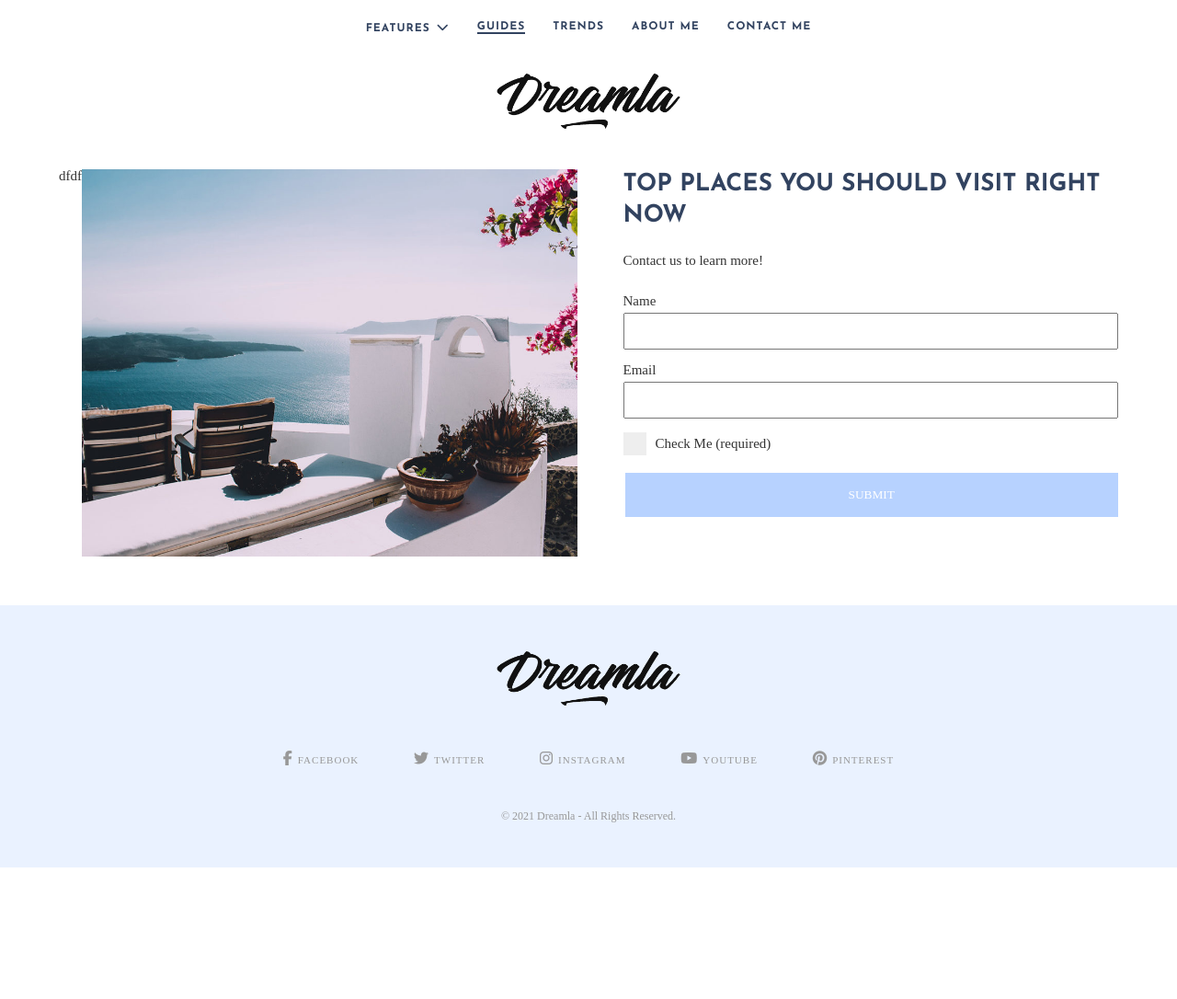
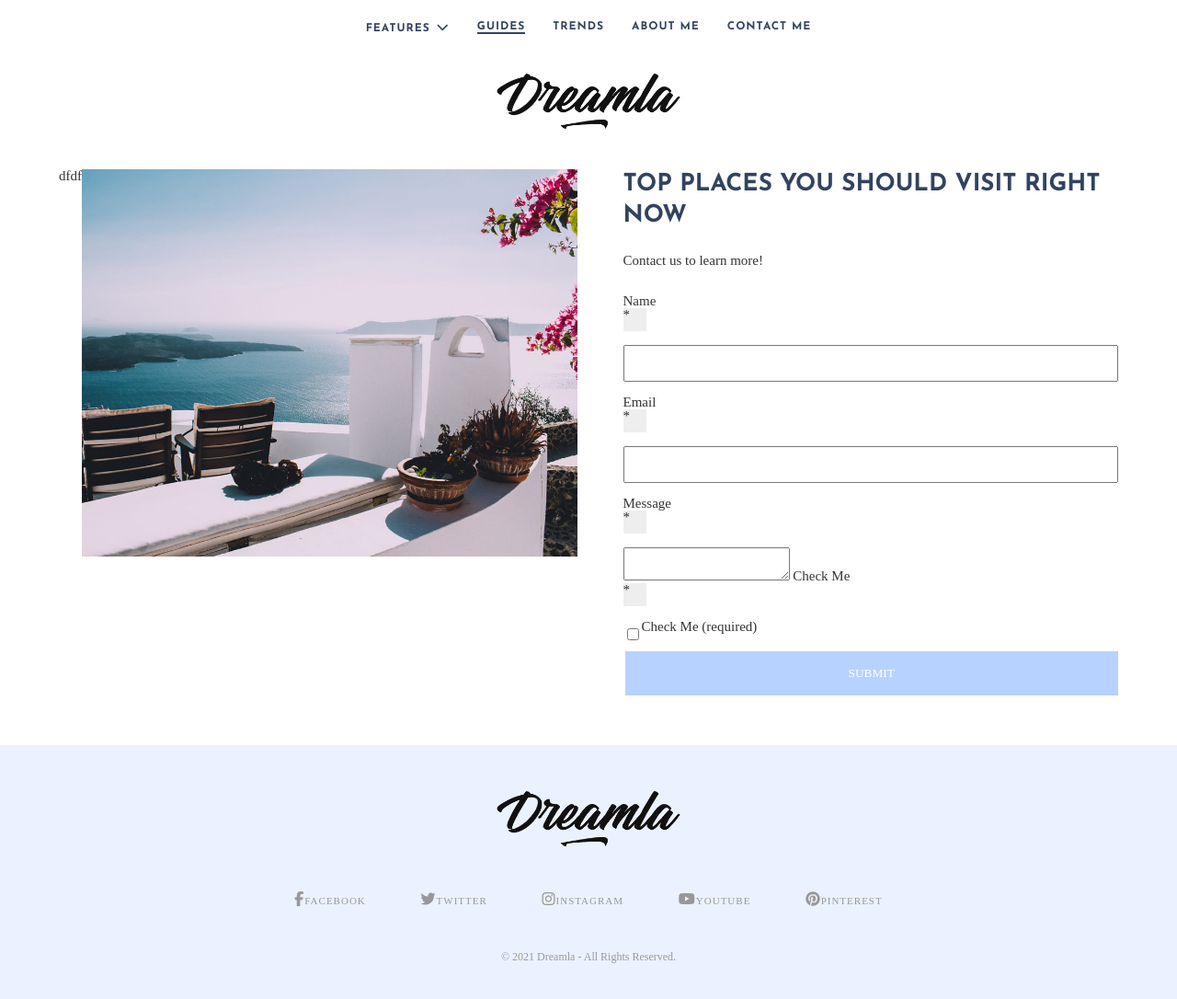
Before and after one commit to Kluon9/INM320SBB_Accessibility, a website: page public/index.html in a window 1280 px wide. Shown: the whole page at 92% size. Before the commit the page ends 943 px from the top, so only its background shows below. Drawn offline with nearby package versions, Linux system fonts and the light colour scheme; a web font is replaced by a local one.

Commit message:
index update

```diff
--- a/public/index.html
+++ b/public/index.html
@@ -48,7 +48,7 @@
 
         <div class="top-logo">
           <a href="/"
-            ><img src="/assets/images/site-logo.png" alt="sitelogo"
+            ><img src="/assets/images/site-logo.png" alt="site-logo"
           /></a>
         </div>
       </div>
@@ -64,7 +64,7 @@
                 width="960"
                 height="750"
                 src="/assets/images/top-places-you-should-visit-right-now.jpg"
-                alt="shouldvisit"
+                alt="top-places-you-should-visit-right-now"
             /></a>
           </div>
 
@@ -78,15 +78,43 @@
             <div class="post-list-entry">
               <p>Contact us to learn more!</p>
               <form action="/" method="post">
-                <label for="fullname">Name</label>
-                <input type="text" id="fullname" name="fullname" required />
+                <label for="fullname"
+                  >Name <span aria-hidden="true">*</span></label
+                >
+                <input
+                  type="text"
+                  id="fullname"
+                  name="fullname"
+                  required
+                  aria-required="true"
+                />
 
-                <label for="email">Email</label>
-                <input type="email" id="email" name="email" required />
+                <label for="email"
+                  >Email <span aria-hidden="true">*</span></label
+                >
+                <input
+                  type="email"
+                  id="email"
+                  name="email"
+                  required
+                  aria-required="true"
+                />
+                <label for="message"
+                  >Message <span aria-hidden="true">*</span></label
+                >
+                <textarea
+                  id="message"
+                  name="message"
+                  required
+                  aria-required="true"
+                ></textarea>
+
+                  Check Me <span aria-hidden="true">*</span>
+                </label>
 
                 <div class="flexbox">
-                  <span></span>
-                  <label for="checkme" class="check">Check Me (required)</label>
+                    <input type="checkbox" id="checkme" name="checkme" required aria-required="true" />
+                    <label for="checkme" class="check">Check Me (required)</label>
                 </div>
 
                 <input type="submit" value="Submit" />
@@ -100,7 +128,9 @@
     <footer id="footer">
       <div class="container">
         <div class="footer-logo">
-          <a href=""><img src="/assets/images/footer-logo.png" /></a>
+          <a href=""
+            ><img src="/assets/images/footer-logo.png" alt="footerlogo"
+          /></a>
         </div>
 
         <div class="footer-social-links">
@@ -109,19 +139,19 @@
             target="_blank"
             aria-label="Facebook"
           >
-            <i class="fa fa-facebook"></i><span>Facebook</span></a
+            <em class="fa fa-facebook"></em><span>Facebook</span></a
           >
           <a href="Twitter" target="_blank"
-            ><i class="fa fa-twitter"></i><span>Twitter</span></a
+            ><em class="fa fa-twitter"></em><span>Twitter</span></a
           >
           <a href="Instagram" target="_blank"
-            ><i class="fa fa-instagram"></i><span>Instagram</span></a
+            ><em class="fa fa-instagram"></em><span>Instagram</span></a
           >
           <a href="Youtube" target="_blank"
-            ><i class="fa fa-youtube-play"></i><span>Youtube</span></a
+            ><em class="fa fa-youtube-play"></em><span>Youtube</span></a
           >
           <a href="Pinterest" target="_blank"
-            ><i class="fa fa-pinterest"></i><span>Pinterest</span></a
+            ><em class="fa fa-pinterest"></em><span>Pinterest</span></a
           >
         </div>
 
```
